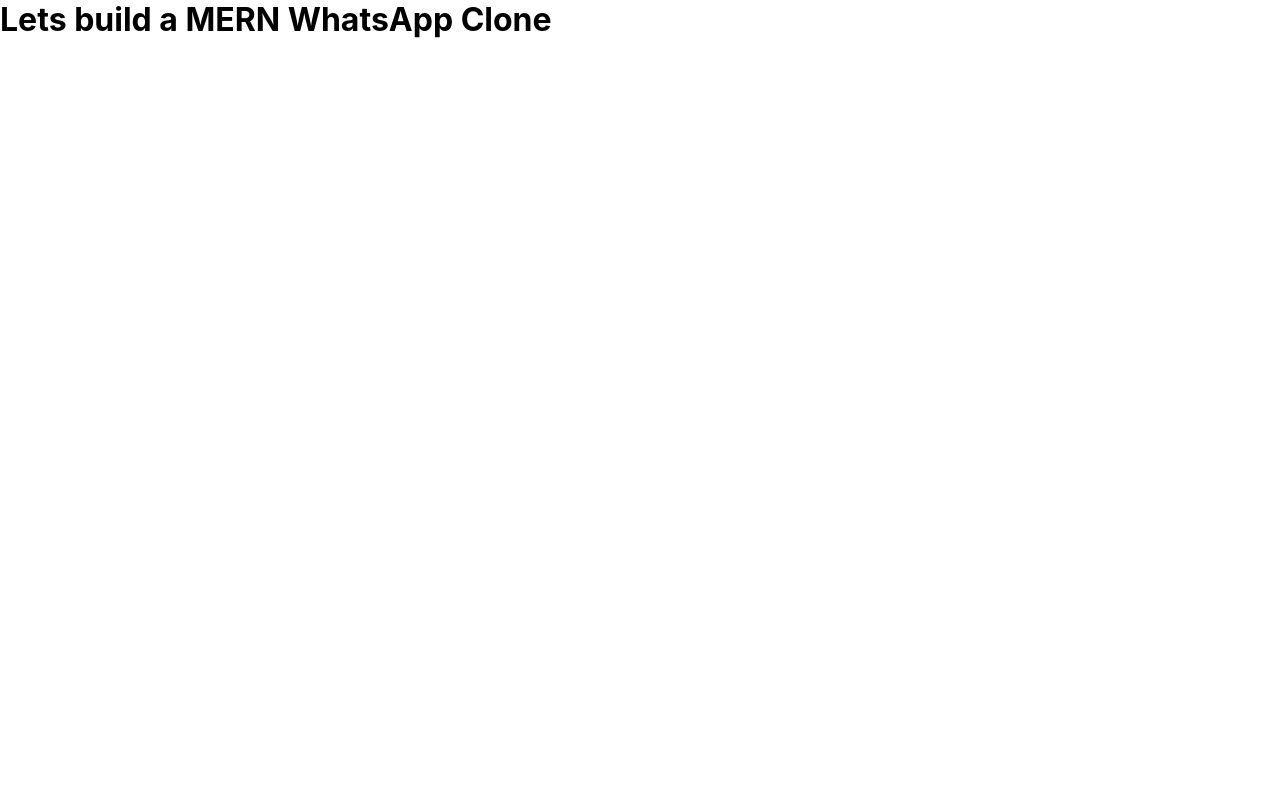
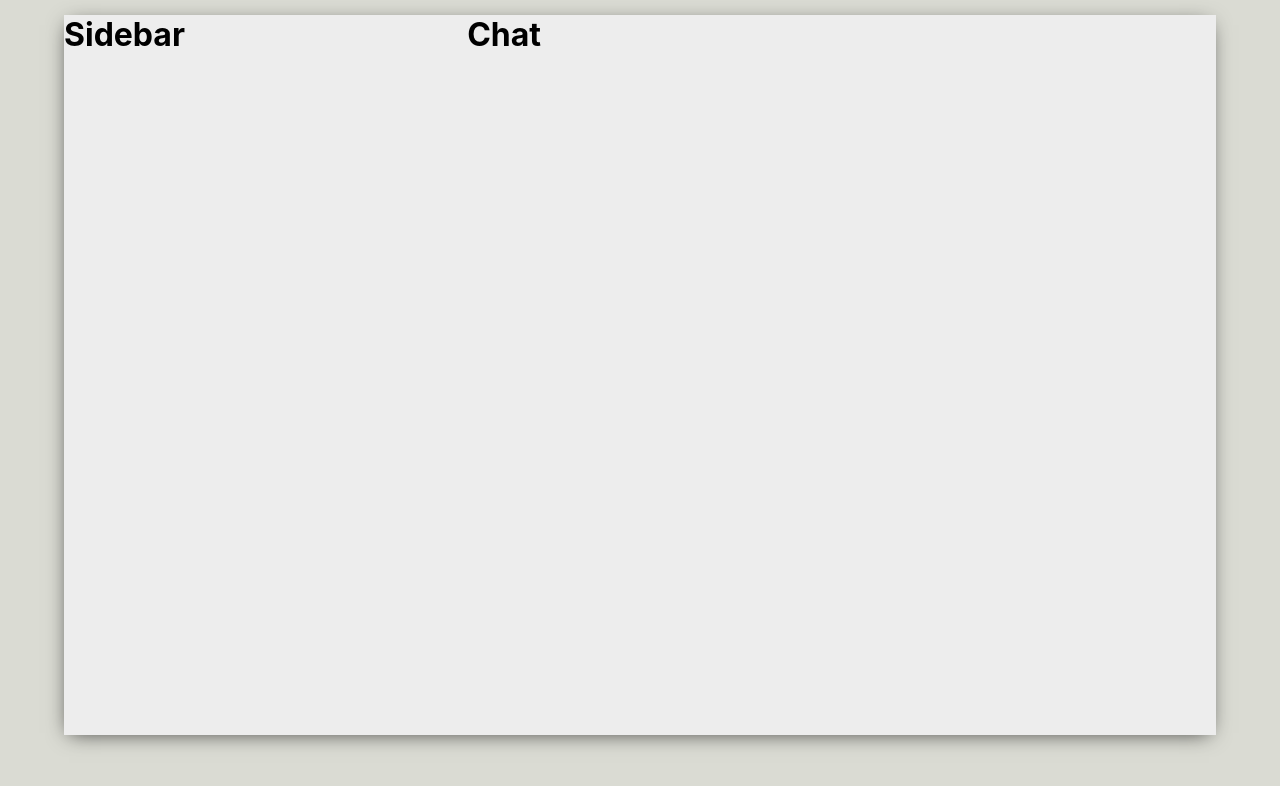
Before and after one commit to daydin14/whatsapp-clone, a React (Create React App) app in the folder wac-frontend/: page / in a window 1280 px wide. Shown: the top 786 px of the page. Built offline with nearby package versions, Linux system fonts and the light colour scheme.

Commit message:
Sidebar & Chat components & centered styling

```diff
--- a/wac-frontend/src/App.css
+++ b/wac-frontend/src/App.css
@@ -0,0 +1,15 @@
+.app {
+  display: grid;
+  place-items: center;
+  height: 100vh;
+  background-color: #dadbd3;
+}
+
+.app_body {
+  display: flex;
+  background-color: #ededed;
+  margin-top: -50px;
+  height: 90vh;
+  width: 90vw;
+  box-shadow: -1px 4px 20px -6px rgb(0, 0, 0, 0.75);
+}
--- a/wac-frontend/src/App.js
+++ b/wac-frontend/src/App.js
@@ -1,12 +1,17 @@
+// Styling
 import './App.css';
+
+// Components
+import Sidebar from './components/Sidebar/Sidebar';
+import Chat from './components/Chat/Chat';
 
 function App() {
   return (
     <div className="app">
-      <h1>Lets build a MERN WhatsApp Clone</h1>
-
-      {/* Sidebar */}
-      {/* Chat Component */}
+      <div className='app_body'>
+        <Sidebar />
+        <Chat />
+      </div>
     </div>
   );
 }
--- /dev/null
+++ b/wac-frontend/src/components/Chat/Chat.css
@@ -0,0 +1,5 @@
+.chat {
+  display: flex;
+  flex-direction: column;
+  flex: 0.65;
+}
--- /dev/null
+++ b/wac-frontend/src/components/Chat/Chat.js
@@ -0,0 +1,15 @@
+// Dependencies
+import React from 'react'
+
+// Styling
+import './Chat.css'
+
+const Chat = () => {
+    return (
+        <div className='chat'>
+            <h1>Chat</h1>
+        </div>
+    )
+}
+
+export default Chat
--- /dev/null
+++ b/wac-frontend/src/components/Sidebar/Sidebar.css
@@ -0,0 +1,5 @@
+.sidebar {
+  display: flex;
+  flex-direction: column;
+  flex: 0.35;
+}
--- /dev/null
+++ b/wac-frontend/src/components/Sidebar/Sidebar.js
@@ -0,0 +1,26 @@
+// Dependencies
+import React from 'react'
+
+// Styling
+import './Sidebar.css'
+
+const Sidebar = () => {
+    return (
+        <div className='sidebar'>
+            <h1>Sidebar</h1>
+
+            {/*
+                Sidebar Header
+                    Sidebar Header Avatar
+                    Sidebar Header Right Buttons
+
+                SearchBox
+
+                Chats
+             */}
+
+        </div>
+    )
+}
+
+export default Sidebar
--- a/wac-frontend/src/index.js
+++ b/wac-frontend/src/index.js
@@ -1,6 +1,11 @@
+// Dependencies
 import React from 'react';
 import ReactDOM from 'react-dom/client';
+
+// Styling
 import './index.css';
+
+// Components
 import App from './App';
 import reportWebVitals from './reportWebVitals';
 
```
